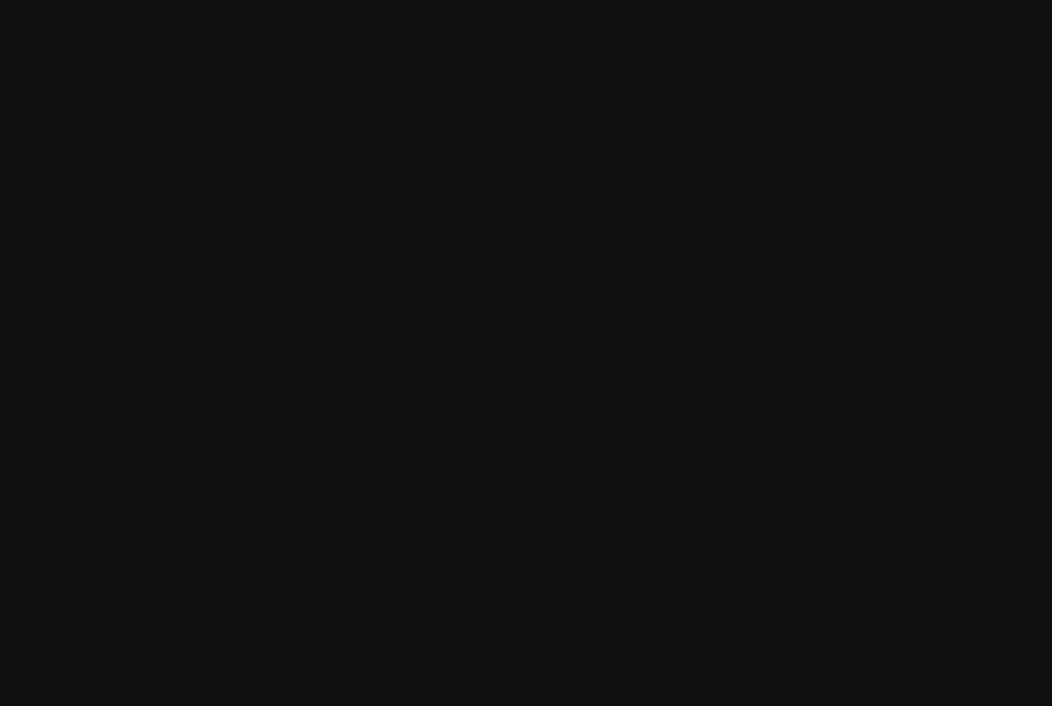
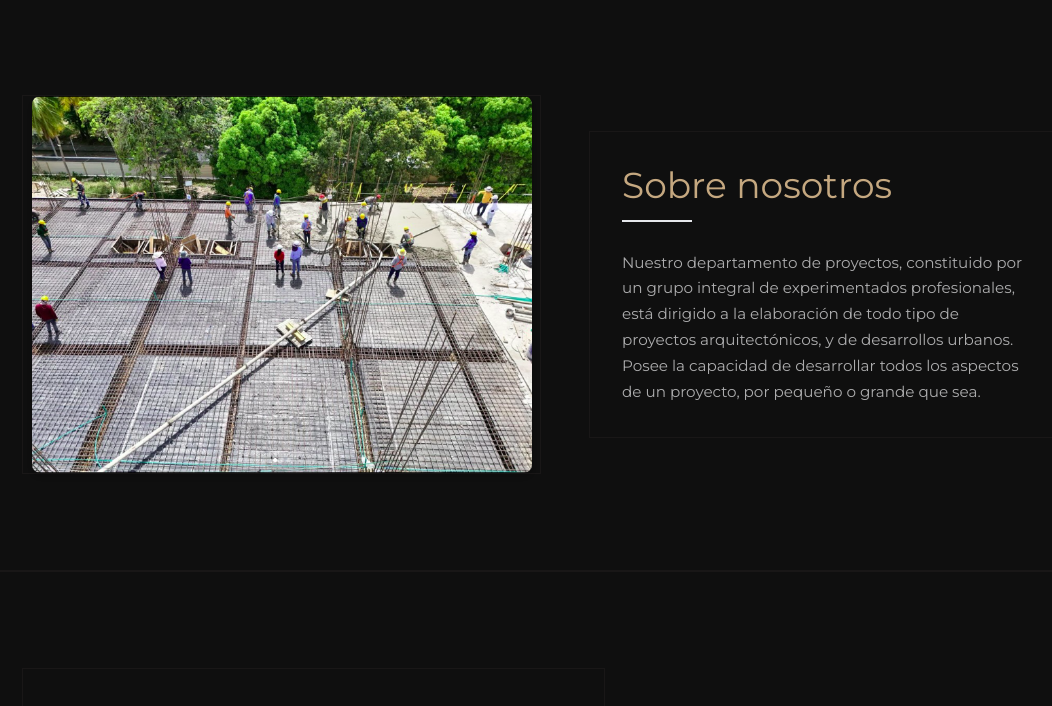
Before and after one commit to Leo1827/trazos-estructurales, a Next.js app: page /emprise in a window 1280 px wide. Shown: the part 356-1062 px from the top of the page, without its empty margins (43-1095 px from the left). Before the commit the page ends 800 px from the top, so only its background shows below. Built offline with nearby package versions, Linux system fonts and the light colour scheme; a web font is replaced by a local one.

Commit message:
feat: add emprise ifo section with images and text

```diff
--- a/app/emprise/page.tsx
+++ b/app/emprise/page.tsx
@@ -1,5 +1,6 @@
 
 import CtaTitleParallax from "@/components/CtaTitleParallax/CtaTitleParallax";
+import InfoSection from "@/components/InfoSection/InfoSection";
 import Navbar from "@/components/Navbar/Navbar";
 
 export default function EmpresaPage() {
@@ -12,6 +13,34 @@ export default function EmpresaPage() {
                     title="LA EMPRESA"
                     bgImage="/images/headerImage.jpg"
                 />
+                <InfoSection
+                    title="Sobre nosotros"
+                    imageSrc="/images/infoImage.png"
+                    imageAlt="Ingenieros trabajando sobre planos"
+                    imagePosition="left"
+                    description="Nuestro departamento de proyectos, constituido por
+                                un grupo integral de experimentados profesionales,
+                                está dirigido a la elaboración de todo tipo de
+                                proyectos arquitectónicos, y de desarrollos urbanos.
+                                Posee la capacidad de desarrollar todos los aspectos
+                                de un proyecto, por pequeño o grande que sea."
+                />
+                <InfoSection
+                    title="Equipo de trabajo"
+                    imageSrc="/images/infoImage1.png"
+                    imageAlt="Ingenieros trabajando sobre planos"
+                    imagePosition="right"
+                    description="En Trazos estructurales, los riesgos no desaparecen… se gestionan.
+
+                                Una obra exitosa no es la que nunca enfrenta problemas, sino la que identifica, evalúa y controla los riesgos antes de que afecten el plazo, el costo y la calidad del proyecto.
+
+                                    - Una correcta gestión de riesgos permite:
+                                    - Tomar mejores decisiones
+                                    - Reducir retrasos y sobrecostos
+                                    - Mejorar la productividad
+                                    - Anticipar problemas antes de que ocurran
+                                    - Proteger la rentabilidad del proyecto"
+                />
             </main>
         </>
     );
--- /dev/null
+++ b/components/InfoSection/InfoSection.module.css
@@ -0,0 +1,103 @@
+.container {
+  width: 100%;
+  max-width: 1200px;
+  margin: 0 auto;
+  padding: 6rem 1.5rem;
+  border: 1px solid rgba(206, 182, 182, 0.05);
+}
+
+.contentWrapper {
+  display: flex;
+  align-items: center;
+  justify-content: space-between;
+  gap: 3rem;
+
+}
+
+/* Invierte el orden flex cuando imagePosition="right" */
+.reverse {
+  flex-direction: row-reverse;
+}
+
+.imageContainer {
+  flex: 1;
+  display: flex;
+  justify-content: center;
+  align-items: center;
+  border: 1px solid rgba(206, 182, 182, 0.05);
+}
+
+.image {
+  width: 100%;
+  max-width: 500px;
+  height: auto;
+  object-fit: contain;
+  border-radius: 0.51rem;
+  transition: all 0.3s ease-out; /* Transición rápida y suave */
+  box-shadow: 0 4px 6px -1px rgba(0, 0, 0, 0.1), 0 2px 4px -1px rgba(0, 0, 0, 0.06); /* Sombra base */
+}
+
+.image:hover {
+  transform: translateY(-8px); /* Eleva la imagen 8 píxeles */
+  box-shadow: 0 20px 25px -5px rgba(0, 0, 0, 0.1), 0 10px 10px -5px rgba(0, 0, 0, 0.04); /* Sombra más grande */
+}
+
+.textContainer {
+  flex: 1;
+  display: flex;
+  flex-direction: column;
+  justify-content: center;
+  padding: 2rem;
+  border: 1px solid rgba(206, 182, 182, 0.05);
+}
+
+.title {
+  color: #c5a880;
+  font-size: 2.25rem;
+  font-weight: 400;
+  margin: 0 0 0.75rem 0;
+  line-height: 1.2;
+}
+
+.underline {
+  width: 70px;
+  height: 2px;
+  background-color: #e5e7eb; /* Línea gris delgada debajo del título */
+  margin-bottom: 1.75rem;
+}
+
+.description {
+  color: #acacad;
+  font-size: 0.95rem;
+  line-height: 1.7;
+  text-align: justify;
+}
+
+.description p {
+  margin: 0 0 1rem 0;
+}
+
+.description p:last-child {
+  margin-bottom: 0;
+}
+
+/* Adaptabilidad a dispositivos móviles y tablets */
+@media (max-width: 900px) {
+  .contentWrapper,
+  .reverse {
+    flex-direction: column;
+    gap: 2rem;
+  }
+
+  .title {
+    font-size: 1.8rem;
+  }
+
+  .container {
+    padding: 2.5rem 1rem;
+  }
+
+  .underline {
+    margin-bottom: 1.25rem;
+  }
+}
--- /dev/null
+++ b/components/InfoSection/InfoSection.tsx
@@ -0,0 +1,48 @@
+import React from "react";
+import styles from "./InfoSection.module.css";
+
+interface InfoSectionProps {
+  title: string;
+  description: string | React.ReactNode;
+  imageSrc: string;
+  imageAlt?: string;
+  imagePosition?: "left" | "right";
+}
+
+export default function InfoSection({
+  title,
+  description,
+  imageSrc,
+  imageAlt = "Imagen informativa",
+  imagePosition = "left",
+}: InfoSectionProps) {
+  const isImageRight = imagePosition === "right";
+
+  return (
+    <section className={styles.container}>
+      <div
+        className={`${styles.contentWrapper} ${
+          isImageRight ? styles.reverse : ""
+        }`}
+      >
+        {/* Lado de la Imagen */}
+        <div className={styles.imageContainer}>
+          <img src={imageSrc} alt={imageAlt} className={styles.image} />
+        </div>
+
+        {/* Lado del Texto */}
+        <div className={styles.textContainer}>
+          <h2 className={styles.title}>{title}</h2>
+          <div className={styles.underline}></div>
+          <div className={styles.description} style={{ whiteSpace: "pre-line" }}>
+            {typeof description === "string" ? (
+              <p>{description}</p>
+            ) : (
+              description
+            )}
+          </div>
+        </div>
+      </div>
+    </section>
+  );
+}
```
Also changed, not shown: public/images/infoImage.png (added), public/images/infoImage1.png (added).
